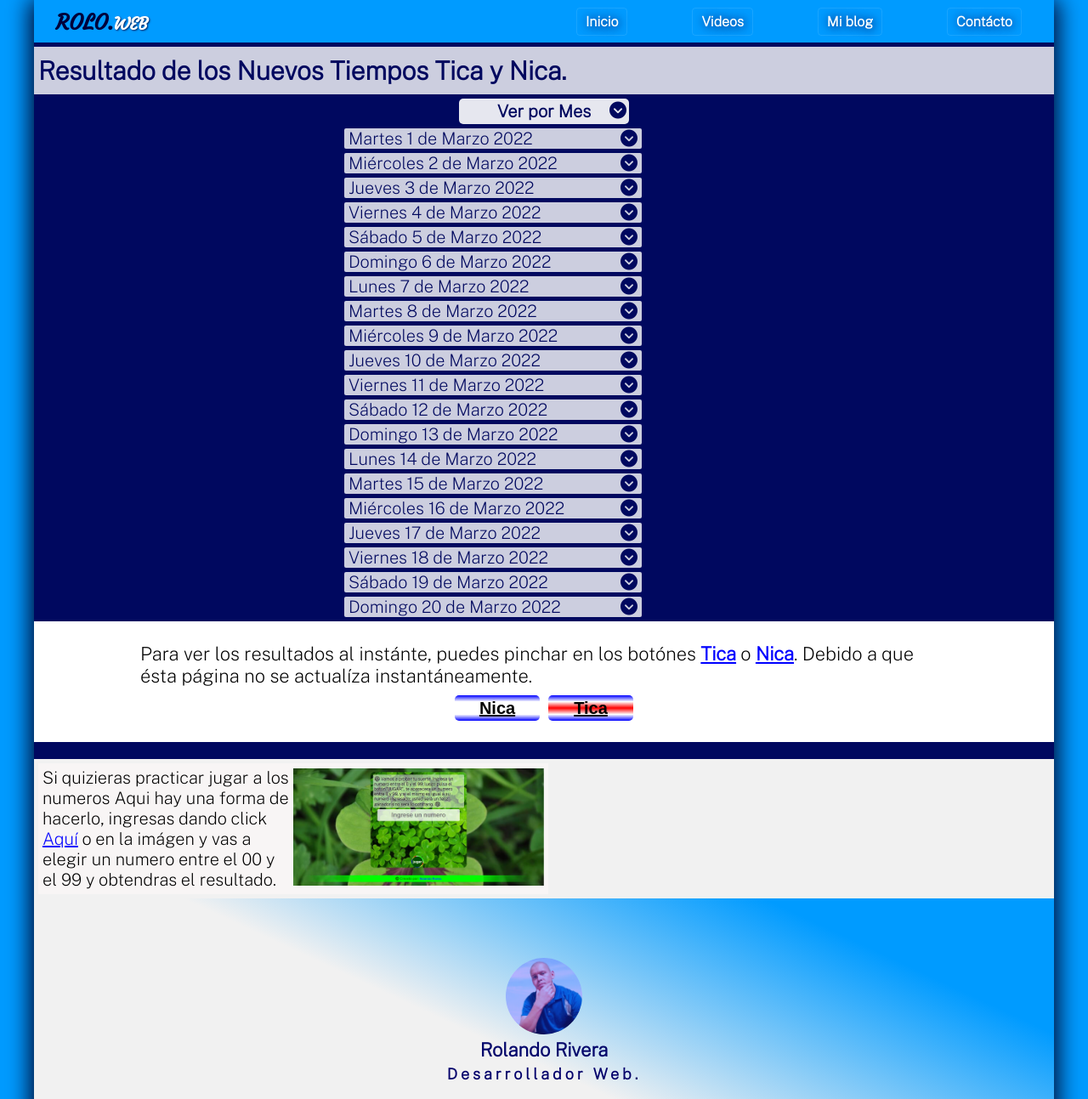
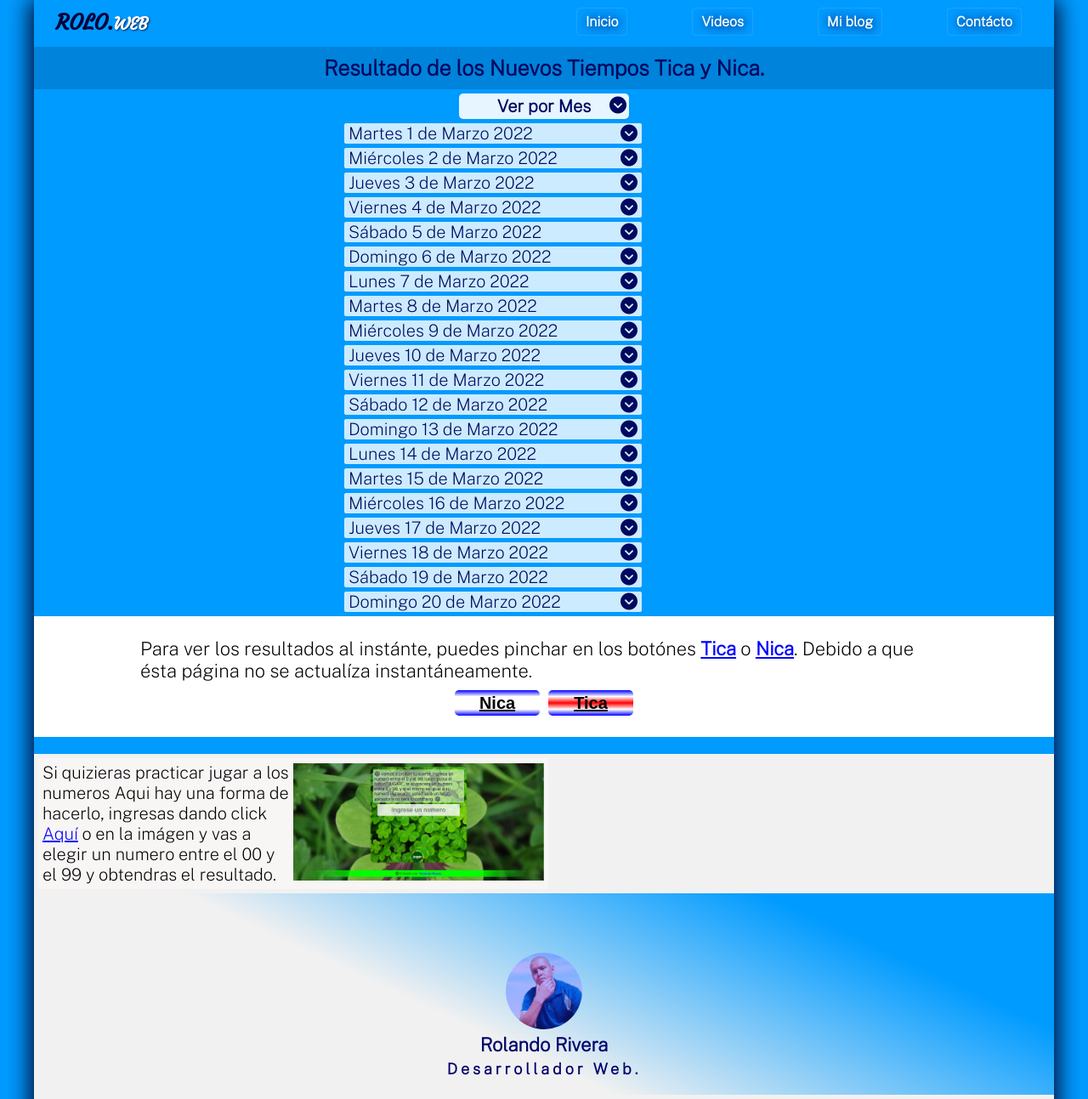
Before and after one commit to rolandoWe/roloweb, a PHP site: page /tiempos.php in a window 1280 px wide. Shown: the top 1293 px of the page at 85% size. Run offline with PHP 8.4, Linux system fonts and the light colour scheme; some libraries are stand-ins or nearby versions.

Commit message:
Add files via upload

```diff
--- a/tiempos.css
+++ b/tiempos.css
@@ -5,7 +5,7 @@
     min-height: 100px;
     padding: 50px 0 20px;
     margin: 5px auto;
-    background: rgb(0, 8, 95);
+    background: rgb(0, 155, 255);
 }
 /* AQUI TRABAJAMOS CON EL BOTÓN <<VER POR MES>> */
 .ull{
@@ -85,12 +85,12 @@ margin: 3px 0;
 }
 /* AQUI TRABAJAMOS CON EL <<CONTENEDOR_TIEMPOS>> */
 .contenedor_tiempos h3{
-    text-align: left;
-    font-size: 30px;
+    text-align: center;
+    font-size: 25px;
     padding: 10px 5px;
     margin-bottom: 1px;
     width:100%;
-    background: rgba(255, 255, 255, 0.8);
+    background: rgb(0, 131, 218);
     color:rgb(0, 8, 95);
 
 }
```
